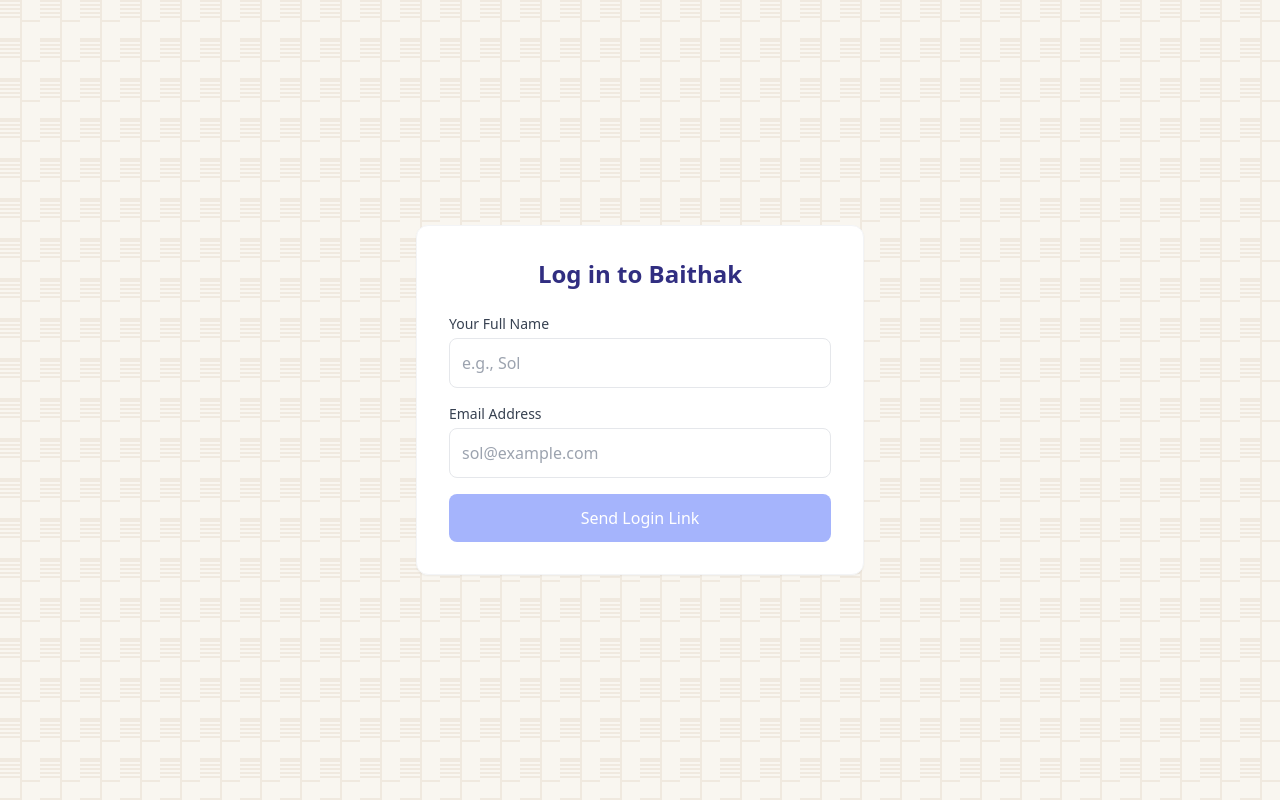
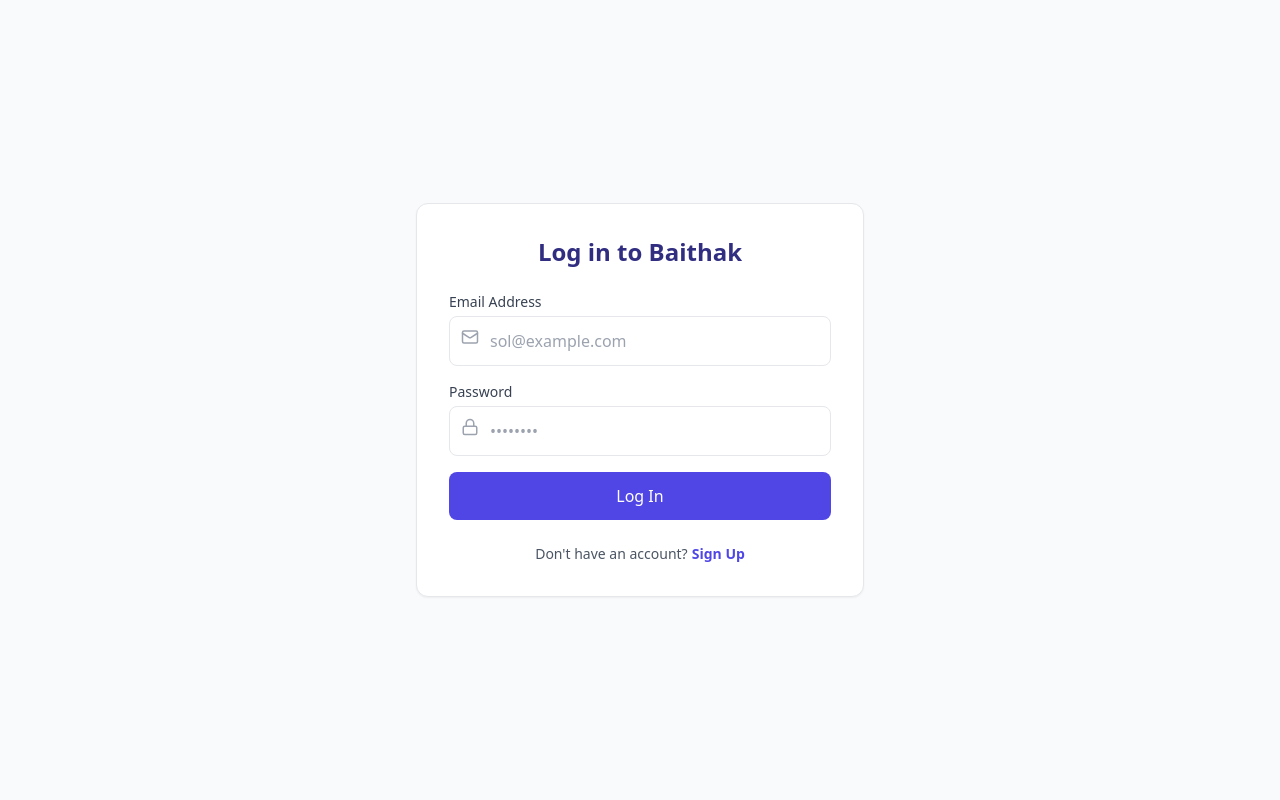
Before and after one commit to Sicko609/baithak, a Next.js app: page / in a window 1280 px wide. Built offline with nearby package versions, Linux system fonts and the light colour scheme.

Commit message:
Update page.tsx

```diff
--- a/app/page.tsx
+++ b/app/page.tsx
@@ -1,16 +1,19 @@
 'use client';
 import { useState, useEffect } from 'react';
 import { supabase } from './supabase';
-import { Calendar, MapPin, Users, LogOut, Plus, Clock, MailCheck } from 'lucide-react';
+import { Calendar, MapPin, Users, LogOut, Plus, Clock, Lock, Mail, User } from 'lucide-react';
 
 export default function BaithakWeb() {
   const [session, setSession] = useState(null);
   const [profile, setProfile] = useState(null);
 
   // Auth State
+  const [isSignUp, setIsSignUp] = useState(false);
   const [name, setName] = useState('');
   const [email, setEmail] = useState('');
-  const [step, setStep] = useState(1); // 1: Input, 2: Check Email, 3: Logged In
+  const [password, setPassword] = useState('');
+
+  const [step, setStep] = useState(1); // 1: Auth Screen, 2: Logged In Dashboard
   const [error, setError] = useState('');
   const [isLoading, setIsLoading] = useState(false);
 
@@ -23,12 +26,12 @@
   const [date, setDate] = useState('');
   const [inviteeEmail, setInviteeEmail] = useState('');
 
-  // 1. Session Listener (Catches the Magic Link redirect)
+  // 1. Session Listener
   useEffect(() => {
     supabase.auth.getSession().then(({ data: { session } }) => {
       if (session) {
         setSession(session);
-        setStep(3);
+        setStep(2);
         fetchDashboardData(session.user);
       }
     });
@@ -36,7 +39,7 @@
     supabase.auth.onAuthStateChange((_event, session) => {
       setSession(session);
       if (session) {
-        setStep(3);
+        setStep(2);
         fetchDashboardData(session.user);
       } else {
         setStep(1);
@@ -68,26 +71,39 @@
     if (invitesData) setMyInvites(invitesData);
   };
 
-  // 3. Auth Action - Send Magic Link
-  const handleSendMagicLink = async () => {
+  // 3. Auth Actions - Sign Up & Sign In
+  const handleAuth = async (e) => {
+    e.preventDefault();
     setIsLoading(true);
     setError('');
 
-    // Uses the standard Magic Link flow
-    const { error } = await supabase.auth.signInWithOtp({
-      email: email,
-      options: {
-        data: { name: name },
-        // Important: Redirect back to your Vercel URL after they click the email
-        emailRedirectTo: window.location.origin
+    if (isSignUp) {
+      // Create new account
+      const { data, error: signUpError } = await supabase.auth.signUp({
+        email,
+        password,
+        options: {
+          data: { name: name } // Passes to your SQL trigger to create the profile
+        }
+      });
+
+      if (signUpError) {
+        setError(signUpError.message);
+      } else if (data.session) {
+        setStep(2); // Instantly log in if email confirmation is disabled
       }
-    });
+    } else {
+      // Log into existing account
+      const { error: signInError } = await supabase.auth.signInWithPassword({
+        email,
+        password
+      });
 
-    if (error) {
-      setError(error.message);
-    } else {
-      setStep(2); // Show the "Check your email" screen
+      if (signInError) {
+        setError("Invalid email or password.");
+      }
     }
+
     setIsLoading(false);
   };
 
@@ -128,8 +144,8 @@
 
   // --- RENDER LOGIC ---
 
-  // Dashboard View (Step 3)
-  if (step === 3 && profile) {
+  // Dashboard View (Step 2)
+  if (step === 2 && profile) {
     return (
       <div className="max-w-5xl mx-auto p-6">
         <header className="flex justify-between items-center mb-10 pb-6 border-b border-gray-200 mt-6">
@@ -236,36 +252,62 @@
     );
   }
 
-  // Auth UI (Steps 1 & 2)
+  // Auth UI (Step 1)
   return (
-    <div className="flex items-center justify-center min-h-screen p-4">
-      <div className="w-full max-w-md bg-white p-8 rounded-xl shadow-sm border border-gray-100 text-center">
-        <h2 className="text-2xl font-bold mb-6 text-indigo-900">Log in to Baithak</h2>
+    <div className="flex items-center justify-center min-h-screen p-4 bg-gray-50">
+      <div className="w-full max-w-md bg-white p-8 rounded-xl shadow-sm border border-gray-200">
+        <h2 className="text-2xl font-bold mb-6 text-center text-indigo-900">
+          {isSignUp ? 'Create a Baithak Account' : 'Log in to Baithak'}
+        </h2>
 
-        {step === 1 ? (
-          <div className="space-y-4 text-left">
+        <form onSubmit={handleAuth} className="space-y-4">
+
+          {/* Only show Name field on Sign Up */}
+          {isSignUp && (
             <div>
               <label className="block text-sm font-medium text-gray-700 mb-1">Your Full Name</label>
-              <input type="text" placeholder="e.g., Sol" value={name} onChange={(e) => setName(e.target.value)} className="w-full p-3 border rounded-lg focus:outline-none focus:ring-2 focus:ring-indigo-500" />
+              <div className="relative">
+                <User size={18} className="absolute left-3 top-3 text-gray-400" />
+                <input required type="text" placeholder="e.g., Sol Songlap" value={name} onChange={(e) => setName(e.target.value)} className="w-full pl-10 p-3 border rounded-lg focus:outline-none focus:ring-2 focus:ring-indigo-500" />
+              </div>
             </div>
-            <div>
-              <label className="block text-sm font-medium text-gray-700 mb-1">Email Address</label>
-              <input type="email" placeholder="sol@example.com" value={email} onChange={(e) => setEmail(e.target.value)} className="w-full p-3 border rounded-lg focus:outline-none focus:ring-2 focus:ring-indigo-500" />
+          )}
+
+          <div>
+            <label className="block text-sm font-medium text-gray-700 mb-1">Email Address</label>
+            <div className="relative">
+              <Mail size={18} className="absolute left-3 top-3 text-gray-400" />
+              <input required type="email" placeholder="sol@example.com" value={email} onChange={(e) => setEmail(e.target.value)} className="w-full pl-10 p-3 border rounded-lg focus:outline-none focus:ring-2 focus:ring-indigo-500" />
             </div>
-            <button onClick={handleSendMagicLink} disabled={isLoading || !name || !email.includes('@')} className="w-full bg-indigo-600 text-white p-3 rounded-lg font-medium hover:bg-indigo-700 disabled:bg-indigo-300 transition-colors">
-              {isLoading ? 'Sending Link...' : 'Send Login Link'}
+          </div>
+
+          <div>
+            <label className="block text-sm font-medium text-gray-700 mb-1">Password</label>
+            <div className="relative">
+              <Lock size={18} className="absolute left-3 top-3 text-gray-400" />
+              <input required type="password" placeholder="••••••••" value={password} onChange={(e) => setPassword(e.target.value)} minLength={6} className="w-full pl-10 p-3 border rounded-lg focus:outline-none focus:ring-2 focus:ring-indigo-500" />
+            </div>
+          </div>
+
+          <button disabled={isLoading} type="submit" className="w-full bg-indigo-600 text-white p-3 rounded-lg font-medium hover:bg-indigo-700 disabled:bg-indigo-300 transition-colors mt-2">
+            {isLoading ? 'Processing...' : isSignUp ? 'Sign Up' : 'Log In'}
+          </button>
+        </form>
+
+        {error && <p className="text-red-500 text-sm mt-4 text-center bg-red-50 p-2 rounded">{error}</p>}
+
+        <div className="mt-6 text-center">
+          <p className="text-sm text-gray-600">
+            {isSignUp ? 'Already have an account?' : "Don't have an account?"}
+            <button
+              onClick={() => { setIsSignUp(!isSignUp); setError(''); }}
+              className="ml-1 text-indigo-600 font-semibold hover:underline"
+            >
+              {isSignUp ? 'Log In' : 'Sign Up'}
             </button>
-          </div>
-        ) : (
-          <div className="space-y-4 flex flex-col items-center">
-            <MailCheck size={48} className="text-green-500 mb-2" />
-            <h3 className="text-xl font-bold text-gray-900">Check Your Email</h3>
-            <p className="text-gray-600">We sent a secure login link to <strong>{email}</strong>. Click it to access your dashboard.</p>
-            <p className="text-sm text-gray-500 mt-4">You can safely close this window.</p>
-          </div>
-        )}
+          </p>
+        </div>
 
-        {error && <p className="text-red-500 text-sm mt-4 bg-red-50 p-2 rounded">{error}</p>}
       </div>
     </div>
   );
```
